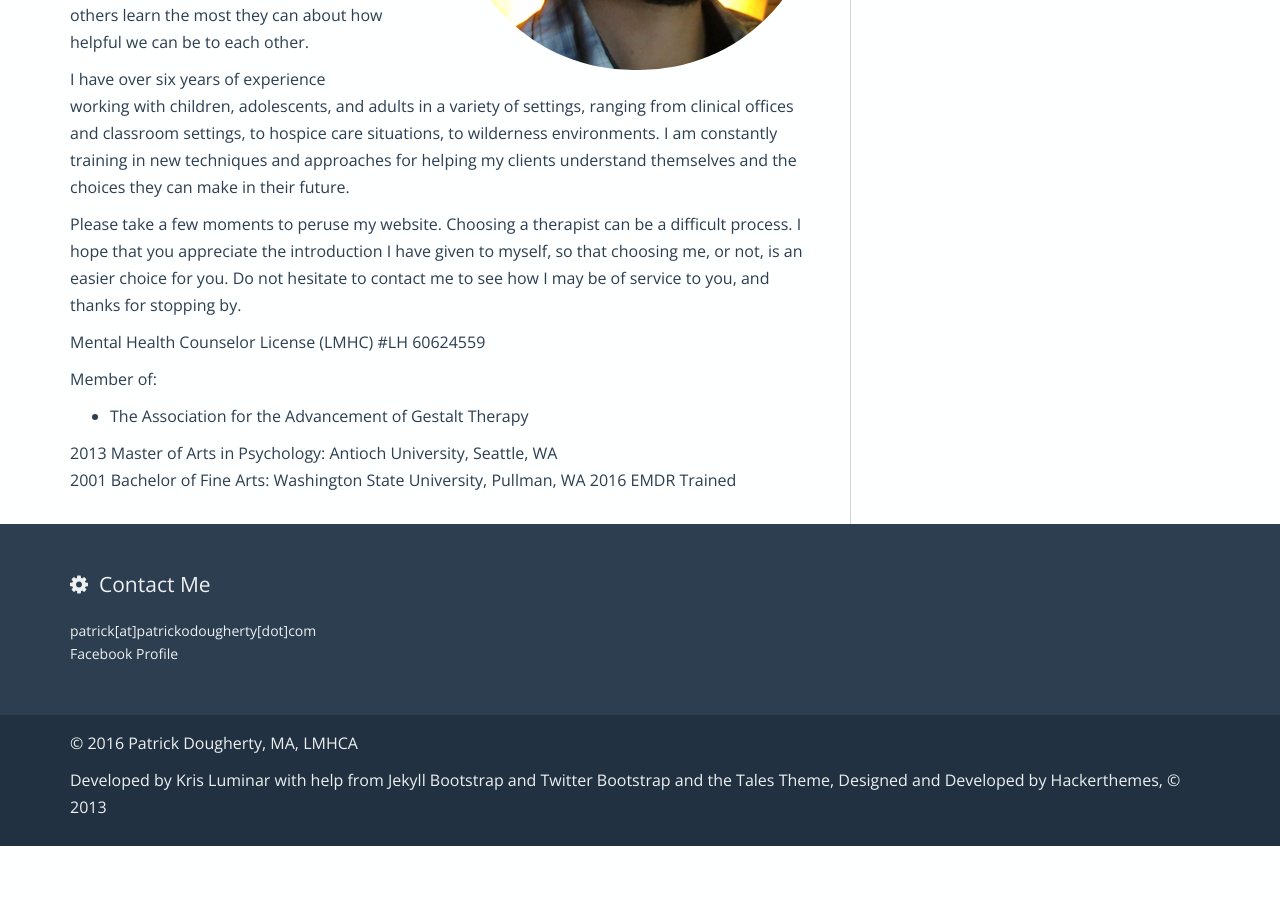
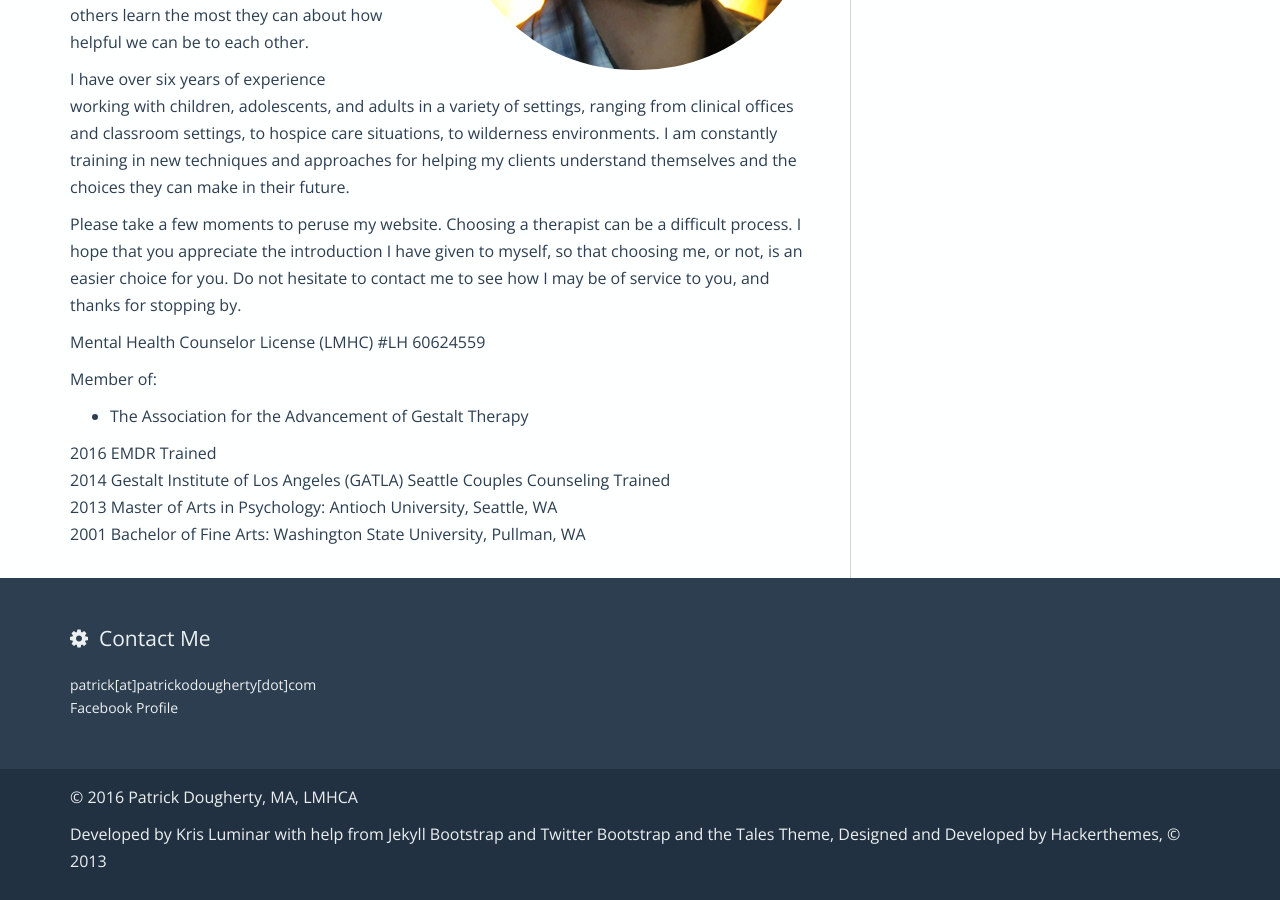
Before and after one commit to Patrick-Dougherty/patrick-dougherty.github.com, a Jekyll site: the page built from index.md, in a window 1280 px wide and 900 px high, scrolled down 814 px. Built offline with Jekyll 4.4.1, drawn with Linux system fonts in a browser that asks for light colours; nearby versions of some CDN libraries; before the commit the page ends 1660 px from its top, so only the background shows below that.

Commit message:
Update index.md

```diff
--- a/index.md
+++ b/index.md
@@ -23,6 +23,7 @@ Member of:
 
 * The Association for the Advancement of Gestalt Therapy
 
+2016 EMDR Trained<br>
+2014 Gestalt Institute of Los Angeles (GATLA) Seattle Couples Counseling Trained<br>
 2013 Master of Arts in Psychology: Antioch University, Seattle, WA<br />
 2001 Bachelor of Fine Arts: Washington State University, Pullman, WA
-2016 EMDR Trained
```
